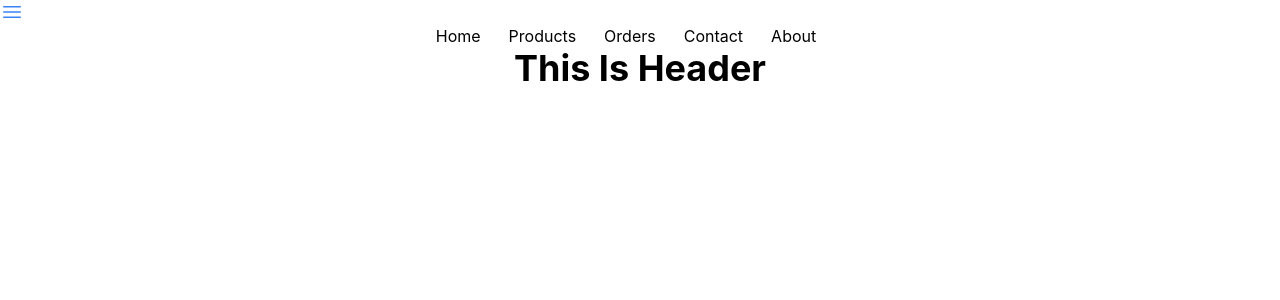
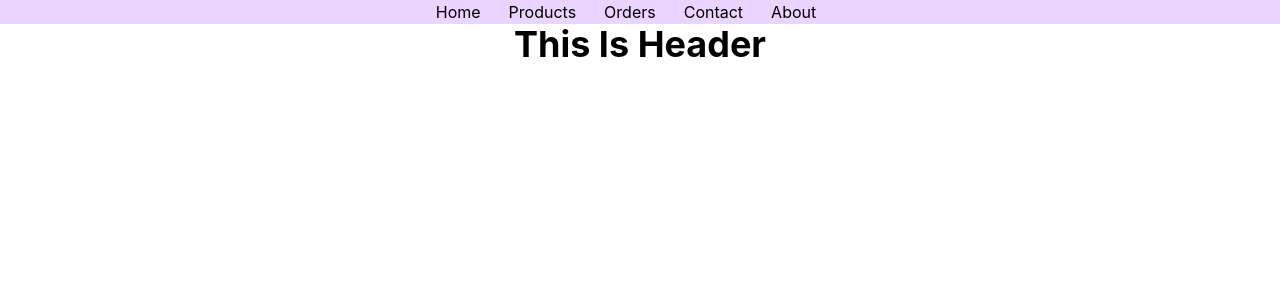
Before and after one commit to asrafmridha/React-Practice, a React (Create React App) app in the folder react-with-tailwind/: page / in a window 1280 px wide. Shown: the top 300 px of the page. Built offline with nearby package versions, Linux system fonts and the light colour scheme.

Commit message:
navbar style dynamic

```diff
--- a/react-with-tailwind/src/components/Navbar/Navbar.js
+++ b/react-with-tailwind/src/components/Navbar/Navbar.js
@@ -12,14 +12,13 @@ const Navbar = () => {
         { id: 1, name: "About", path: '/about' }
     ];
     return (
-        <nav>
-            {
-                open ?  <XMarkIcon className="size-6 text-blue-500" onClick={() => setOpen(!open)}></XMarkIcon>
-                :
-                <Bars3Icon onClick={() => setOpen(!open)} className="size-6 text-blue-500" />
-            }
-
-            <ul className='md:flex justify-center'>
+        <nav className='bg-purple-200 w-full h-6'>
+            <div className="md:hidden size-6 text-blue-500" onClick={() => setOpen(!open)}>
+                {
+                    open ? <XMarkIcon></XMarkIcon>  : <Bars3Icon/>
+                }
+            </div>
+            <ul className={`md:flex justify-center absolute duration-500 ease-in md:static  bg-purple-200 w-full ${open ? 'top-6' :'top-[-120px]'}`}>
                 {
                     routes.map(route => <Link key={route.id} routes={route}></Link>)
                 }
```
